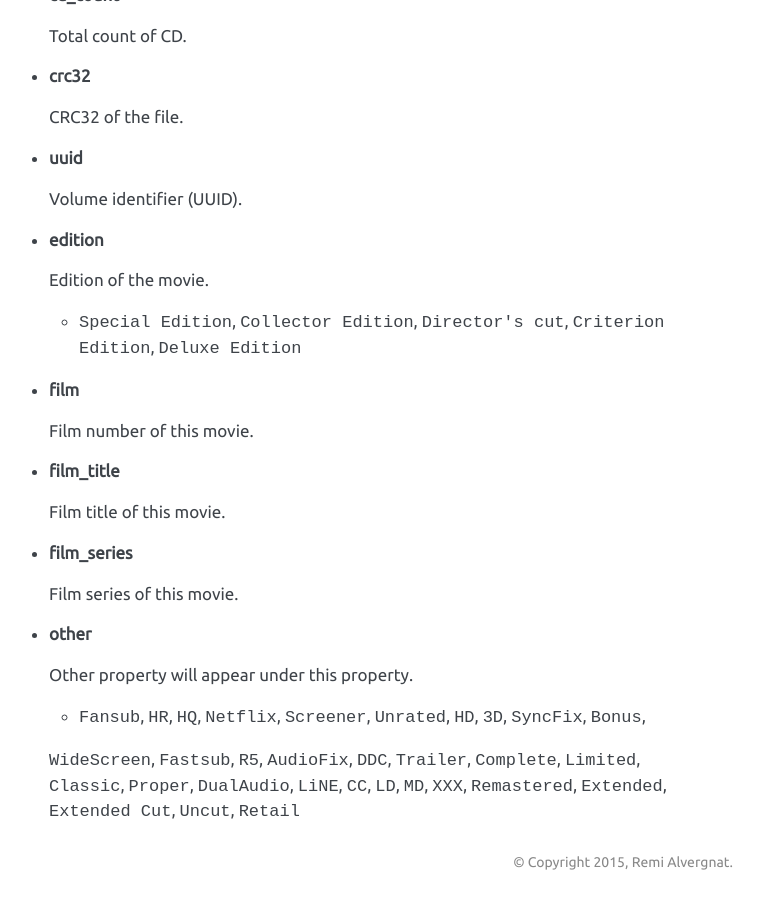
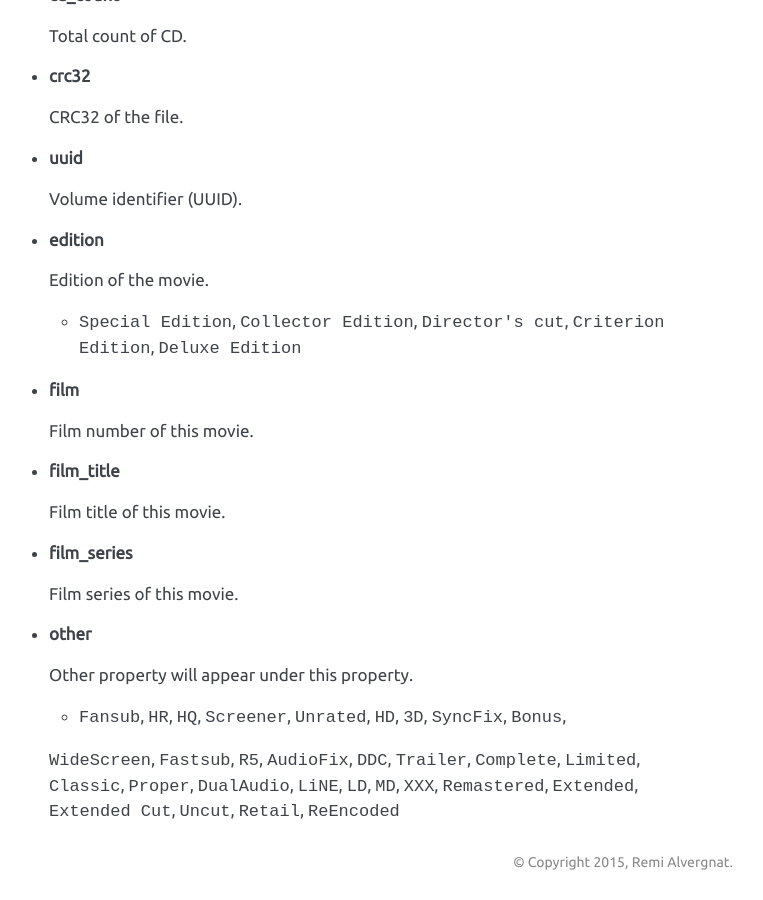
Before and after one commit to guessit-io/guessit, a Sphinx documentation site: the page built from docs/properties.rst, in a window 1280 px wide and 900 px high, scrolled down 3847 px. Shown: the whole window, without its empty margins (419-1182 px from the left). Built offline with Sphinx 7.4.7, drawn with Linux system fonts in a browser that asks for light colours.

Commit message:
Updating properties docs

```diff
--- a/docs/properties.rst
+++ b/docs/properties.rst
@@ -248,7 +248,7 @@ Other properties
 
   Other property will appear under this property.
 
-  - ``Fansub``, ``HR``, ``HQ``, ``Netflix``, ``Screener``, ``Unrated``, ``HD``, ``3D``, ``SyncFix``, ``Bonus``,
+  - ``Fansub``, ``HR``, ``HQ``, ``Screener``, ``Unrated``, ``HD``, ``3D``, ``SyncFix``, ``Bonus``,
   ``WideScreen``, ``Fastsub``, ``R5``, ``AudioFix``, ``DDC``, ``Trailer``, ``Complete``, ``Limited``, ``Classic``,
-  ``Proper``, ``DualAudio``, ``LiNE``, ``CC``, ``LD``, ``MD``, ``XXX``, ``Remastered``, ``Extended``, ``Extended Cut``,
-  ``Uncut``, ``Retail``
+  ``Proper``, ``DualAudio``, ``LiNE``, ``LD``, ``MD``, ``XXX``, ``Remastered``, ``Extended``, ``Extended Cut``,
+  ``Uncut``, ``Retail``, ``ReEncoded``
```
